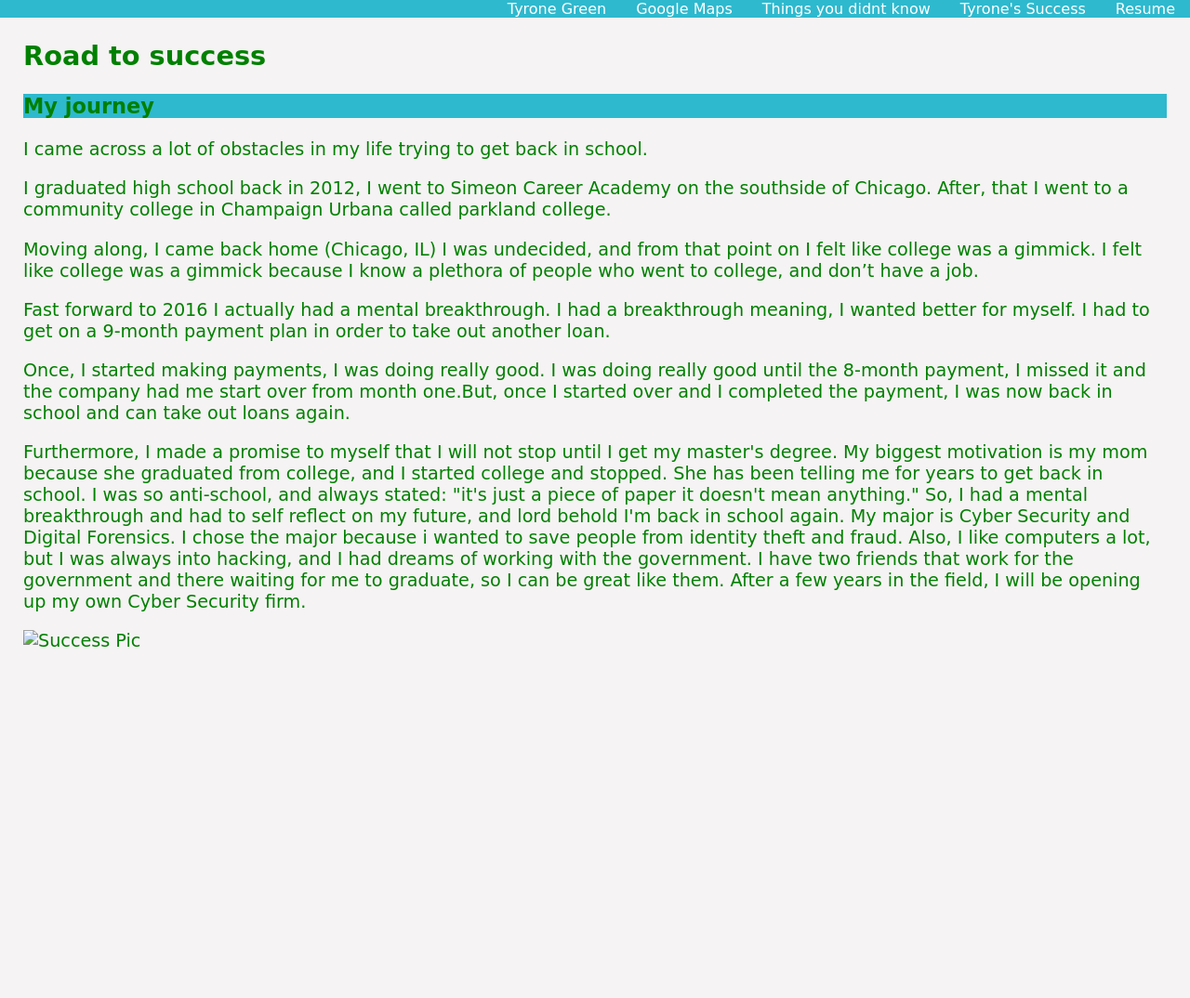
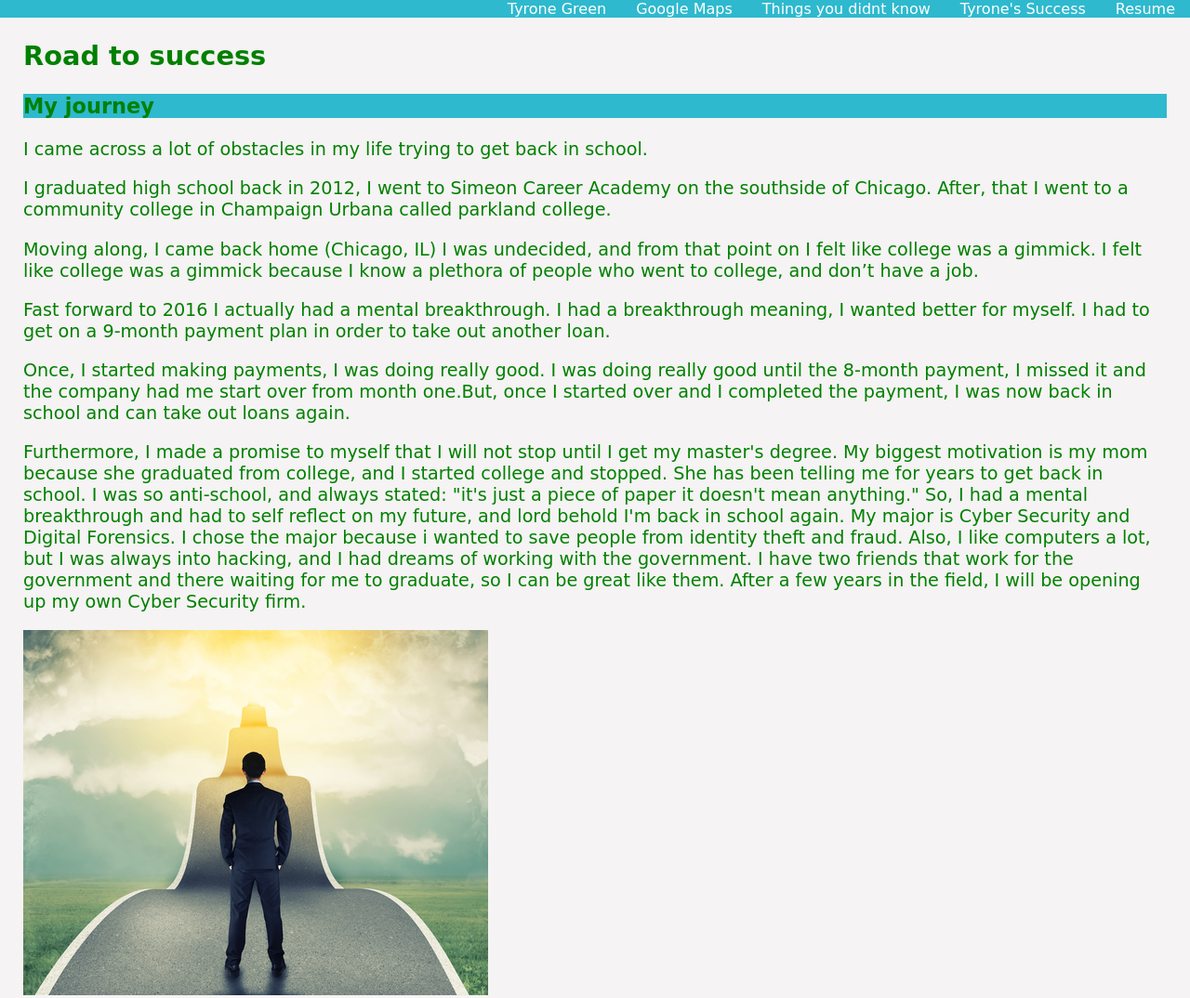
Before and after one commit to Tyronegreen25/Project3, a plain HTML site: page myjourney.html in a window 1280 px wide. Shown: the whole page at 93% size. Before the commit the page ends 800 px from the top, so only its background shows below. Drawn offline with Linux system fonts and the light colour scheme; a web font is replaced by a local one.

Commit message:
Update myjourney.html

```diff
--- a/myjourney.html
+++ b/myjourney.html
@@ -27,7 +27,7 @@
 			<p> Fast forward to 2016 I actually had a mental breakthrough. I had a breakthrough meaning, I wanted better for myself. I had to get on a 9-month payment plan in order to take out another loan. </p>
 			<p> Once, I started making payments, I was doing really good. I was doing really good until the 8-month payment, I missed it and the company had me start over from month one.But, once I started over and I completed the payment, I was now back in school and can take out loans again. </p>
 			<p> Furthermore, I made a promise to myself that I will not stop until I get my master's degree. My biggest motivation is my mom because she graduated from college, and I started college and stopped. She has been telling me for years to get back in school. I was so anti-school, and always stated: "it's just a piece of paper it doesn't mean anything." So, I had a mental breakthrough and had to self reflect on my future, and lord behold I'm back in school again. My major is Cyber Security and Digital Forensics. I chose the major because i wanted to save people from identity theft and fraud. Also, I like computers a lot, but I was always into hacking, and I had dreams of working with the government. I have two friends that work for the government and there waiting for me to graduate, so I can be great like them. After a few years in the field, I will be opening up my own Cyber Security firm.  </p>
-			<img src="media/successpic.jpg" alt="Success Pic">
+			<img src="successpic.jpg" alt="Success Pic">
 		</section>
 	</body>
 </html>
```
